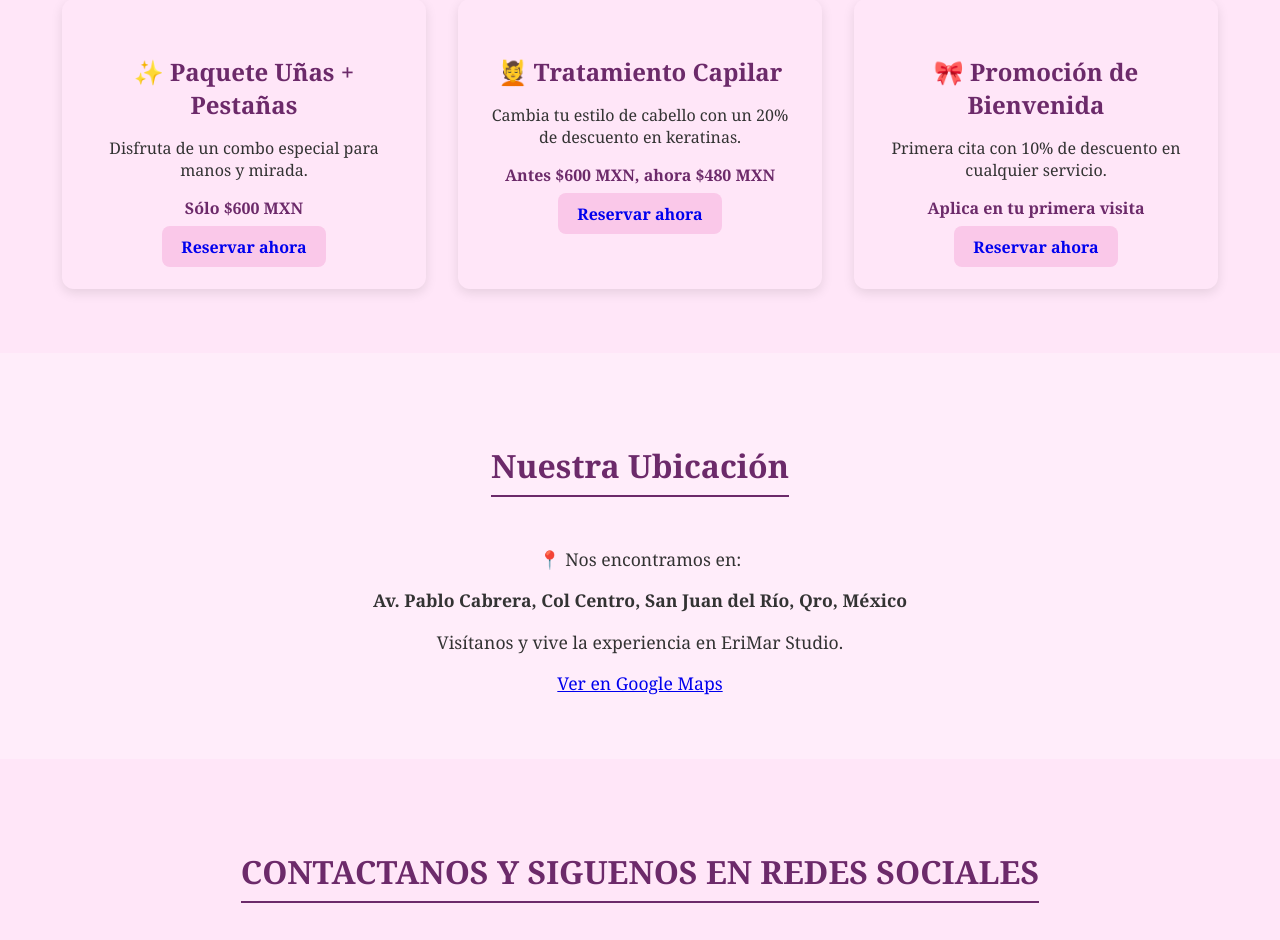
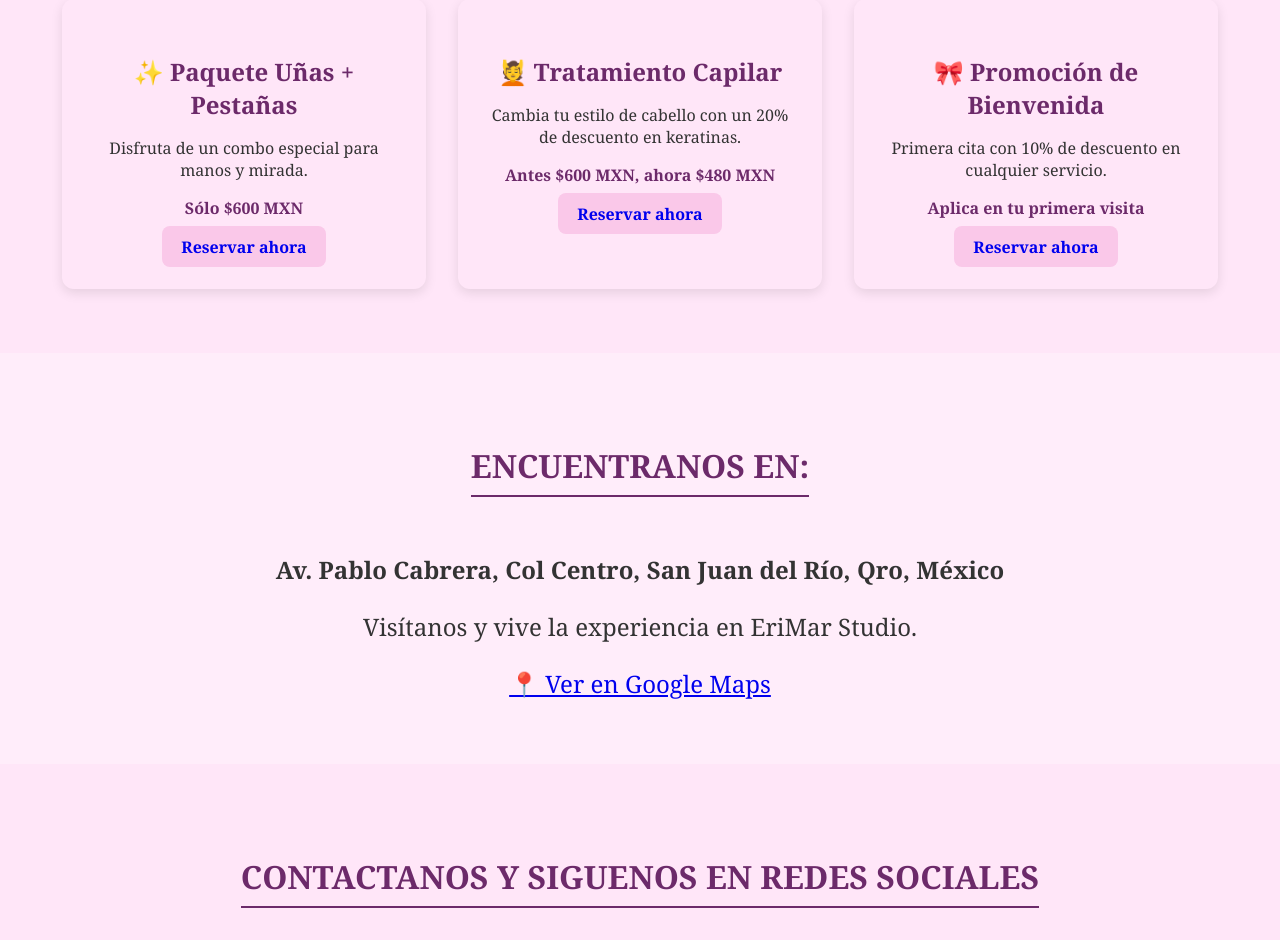
Before and after one commit to diz3ty/EriMar_Studio_Web, a Flask app: page / in a window 1280 px wide. Shown: the part 2029-2969 px from the top of the page. Run offline with Flask 3, Linux system fonts and the light colour scheme.

Commit message:
modify image structure

```diff
--- a/app.py
+++ b/app.py
@@ -6,5 +6,5 @@ app = Flask(__name__)
 def home():
     return render_template("index.html")
 
-# if __name__ == "__main__":
-#     app.run(debug=True)
+#if __name__ == "__main__":
+#    app.run(debug=True)
--- a/static/css/styles.css
+++ b/static/css/styles.css
@@ -81,7 +81,7 @@ main {
   background-color: #ffb2fb;
 }
 
-@media (max-width: 768px) {
+@media (max-width: 680px) {
   .navbar {
     flex-direction: column;
     align-items: center;
@@ -103,7 +103,7 @@ main {
   }
 }
 
-@media (max-width: 768px) {
+@media (max-width: 680px) {
   .cta-container {
     margin-top: 1rem;
     justify-content: center;
@@ -151,7 +151,7 @@ main {
   font-family:'Libre Baskerville', 'Georgia', serif;
 }
 
-@media (max-width: 768px) {
+@media (max-width: 680px) {
   .inicio h1 {
     font-size: 1.5rem;
   }
@@ -210,7 +210,7 @@ main {
   box-shadow: 0 4px 12px rgba(0,0,0,0.1);
 }
 
-@media (max-width: 768px) {
+@media (max-width: 680px) {
   .nosotros-container {
     flex-direction: column;
     text-align: center;
@@ -276,7 +276,7 @@ main {
   color: #6c2a6a;
   line-height: 1.5;
 }
-@media (max-width: 768px) {
+@media (max-width: 680px) {
   .servicios-container {
     flex-direction: column;
     align-items: center;
@@ -353,7 +353,7 @@ main {
   background-color: #ffb2fb;
 }
 
-@media (max-width: 768px) {
+@media (max-width: 680px) {
   .promociones-container {
     flex-direction: column;
     align-items: center;
@@ -386,14 +386,14 @@ main {
   display: flex;
   justify-content: space-between;
   align-items: flex-start;
-  gap: 2rem;
+  gap: 1rem;
   max-width: 1100px;
   margin: 0 auto;
 }
 
 .ubicacion-texto {
   flex: 1;
-  font-size: 1.1rem;
+  font-size: 1.5rem;
   color: #333;
 }
 
@@ -401,7 +401,7 @@ main {
   flex: 2;
 }
 
-@media (max-width: 768px) {
+@media (max-width: 680px) {
   .ubicacion-container {
     flex-direction: column;
     align-items: center;
@@ -461,7 +461,7 @@ main {
   transform: scale(1.1);
 }
 
-@media (max-width: 768px) {
+@media (max-width: 680px) {
   .iconos-redes {
     flex-direction: column;
     gap: 1.5rem;
--- a/templates/index.html
+++ b/templates/index.html
@@ -96,13 +96,12 @@
             </div>
     </section>
     <section class="ubicacion" id="ubicacion">
-        <h2>Nuestra Ubicación</h2>
+        <h2>ENCUENTRANOS EN: </h2>
         <div class="ubicacion-container">
             <div class="ubicacion-texto">
-            <p>📍 Nos encontramos en:</p>
             <p><strong>Av. Pablo Cabrera, Col Centro, San Juan del Río, Qro, México</strong></p>
             <p>Visítanos y vive la experiencia en EriMar Studio.</p>
-            <a href="https://maps.app.goo.gl/MZTjKYDnnuxyWogG8" target="_blank" class="btn-mapa">Ver en Google Maps</a>
+            <a href="https://maps.app.goo.gl/MZTjKYDnnuxyWogG8" target="_blank" class="btn-mapa">📍 Ver en Google Maps</a>
             </div>
         </div>
     </section>
```
